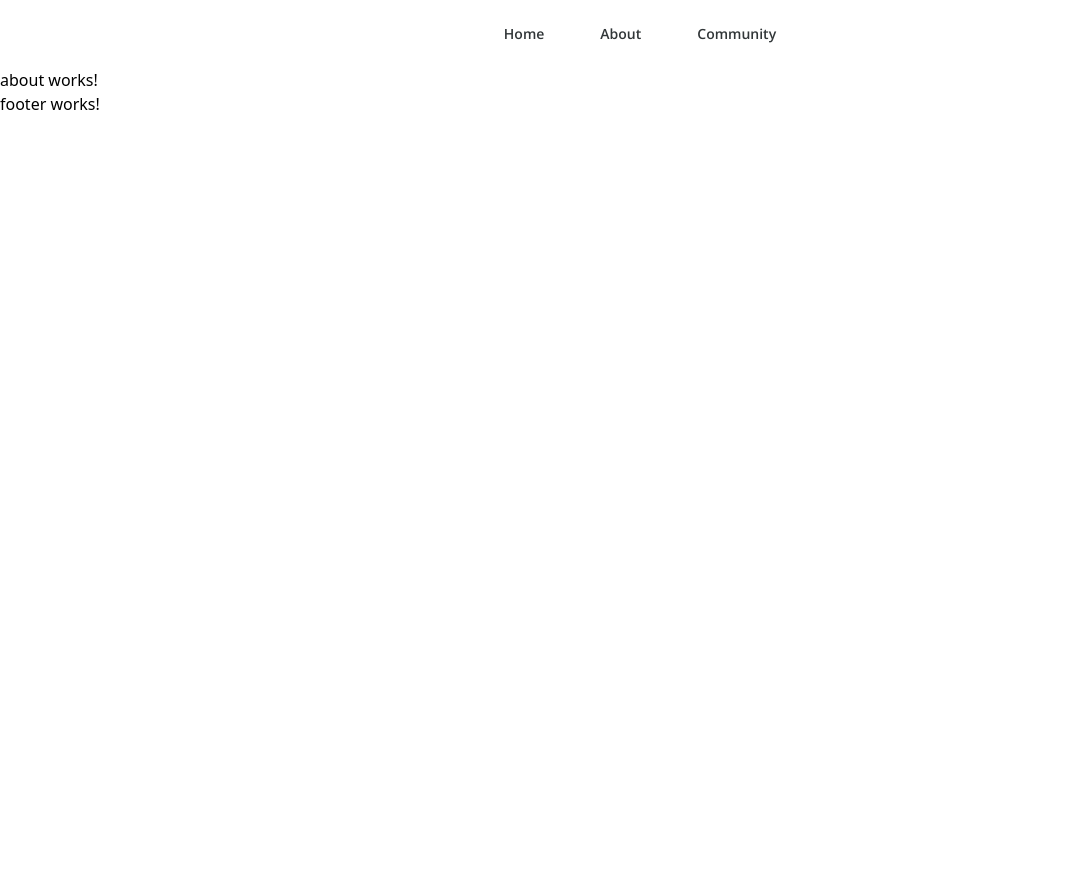
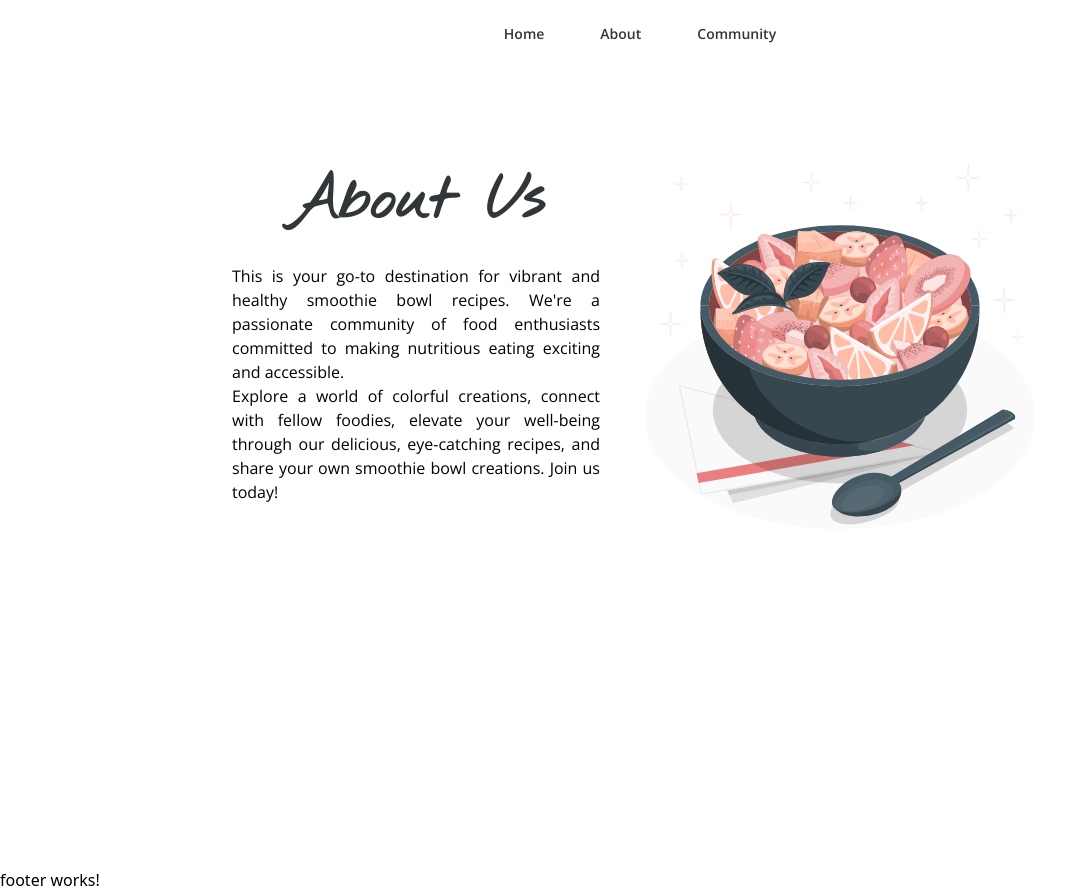
Before and after one commit to MethmaPeiris99/Treinetic-Assignment, an Angular app: page /user/about in a window 1280 px wide. Shown: the whole page, without its empty margins (0-1086 px from the left). Before the commit the page ends 800 px from the top, so only its background shows below. Built offline with nearby package versions, Linux system fonts and the light colour scheme.

Commit message:
Add content and style about page

```diff
--- a/src/app/modules/user/components/about/about.component.html
+++ b/src/app/modules/user/components/about/about.component.html
@@ -1 +1,21 @@
-<p>about works!</p>
+<div class="flex items-start justify-center min-h-screen bg-white pt-16">
+    <div class="flex max-w-4xl align-middle items-center">
+        <div class="sm:w-1/2 p-10">
+            <h1 class="text-6xl font-semibold font-primary_font text-center text-black">
+                About Us
+            </h1>
+            <h3 class="text-md font-secondary_font mt-8 text-justify">
+                This is your go-to destination for vibrant and healthy smoothie bowl recipes. We're a passionate
+                community of
+                food enthusiasts committed to making nutritious eating exciting and accessible. <br>Explore a world of
+                colorful creations,
+                connect with fellow foodies, elevate your well-being through our delicious, eye-catching recipes, and
+                share your own
+                smoothie bowl creations. Join us today!
+            </h3>
+        </div>
+        <div class="w-[400px] sm:block hidden">
+            <img src="assets/about-cover.svg" class="rounded-tr-2xl rounded-br-2xl" />
+        </div>
+    </div>
+</div>
```
Also changed, not shown: src/assets/about-cover.svg (added).
